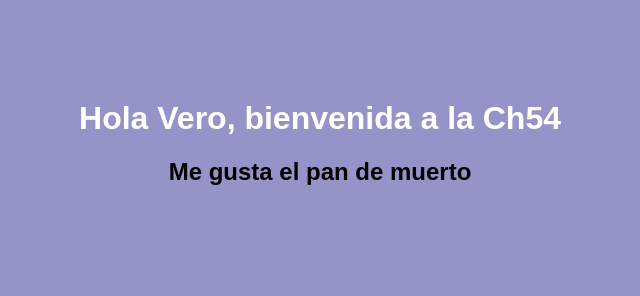
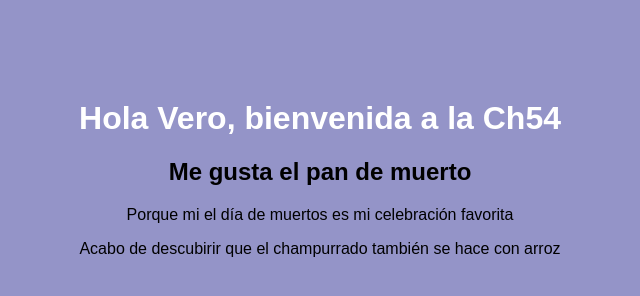
Before and after one commit to Veronica-Vazquez/Ch54-miPrimerRepo, a plain HTML site: page index.html in a window 1280 px wide. Shown: the whole page, without its empty margins (320-960 px from the left). Drawn offline with Linux system fonts and the light colour scheme.

Commit message:
feat:parrafos indicando porque me gusta el pan de muerto

```diff
--- a/index.html
+++ b/index.html
@@ -8,6 +8,8 @@
 <body>
 	<h1>Hola Vero, bienvenida a la Ch54</h1>
 	<h2> Me gusta el pan de muerto</h2>
+	<p>Porque mi el día de muertos es mi celebración favorita</p>
+	<p>Acabo de descubirir que el champurrado también se hace con arroz</p>
 </body>
 
 </html>
```
